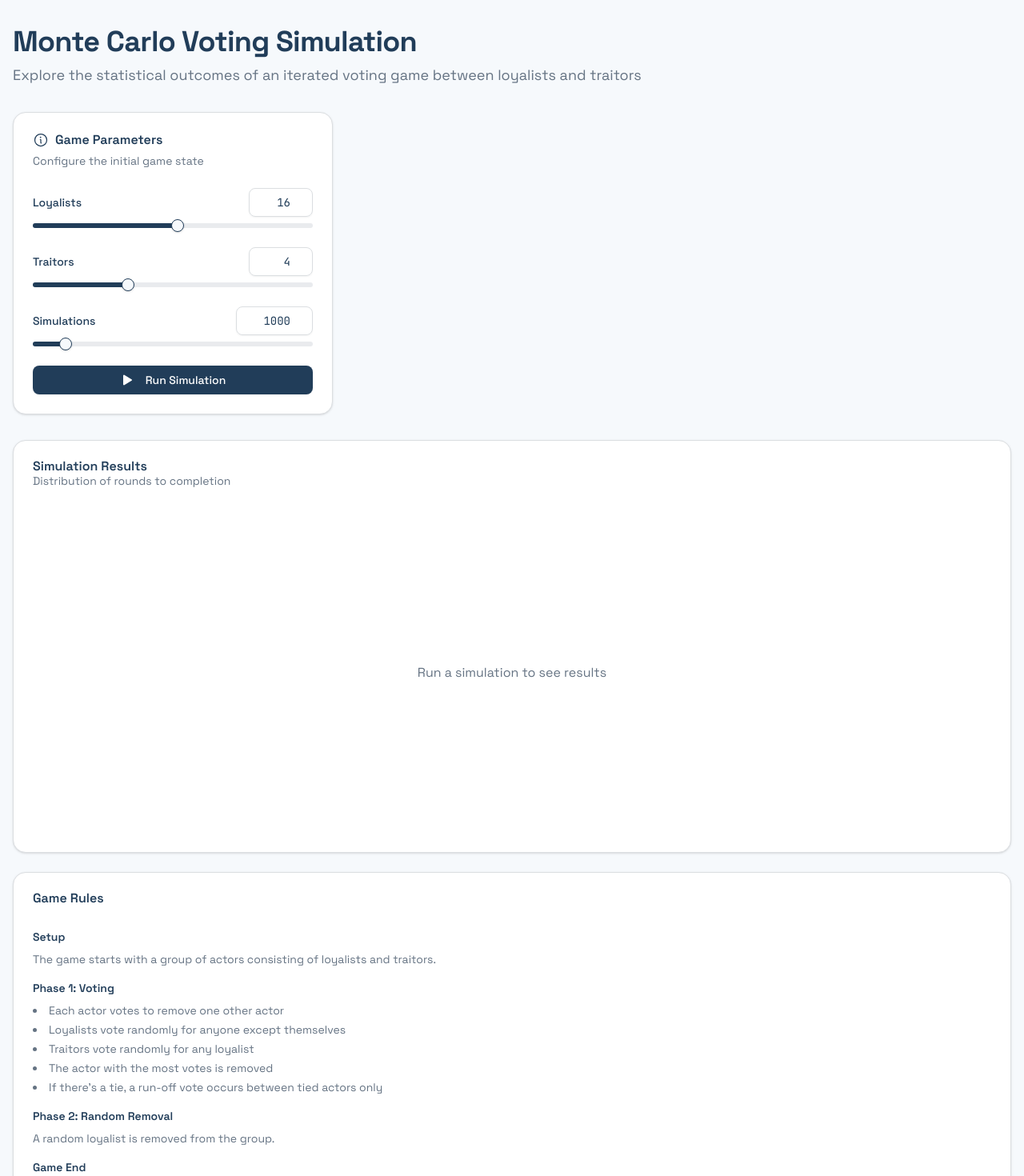
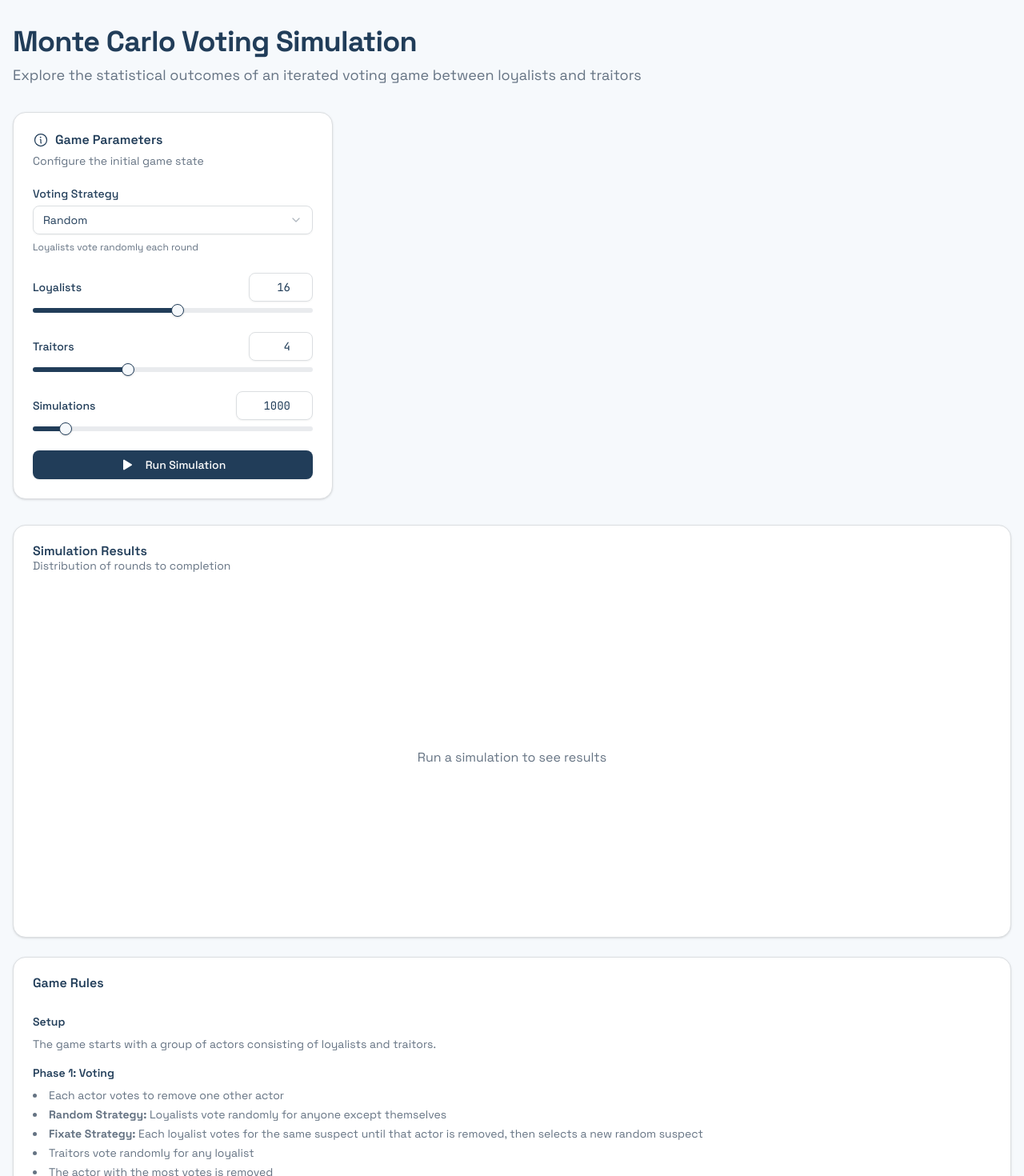
Before and after one commit to bmordue/voting-rings, a React (Vite) app: page / in a window 1280 px wide. Shown: the top 1470 px of the page at 80% size. Built offline with nearby package versions, Linux system fonts and the light colour scheme.

Commit message:
Add UI for game type selection and update documentation
Co-authored-by: bmordue <1223210+bmordue@users.noreply.github.com>

```diff
--- a/src/App.tsx
+++ b/src/App.tsx
@@ -7,9 +7,10 @@ import { Slider } from '@/components/ui/slider';
 import { Progress } from '@/components/ui/progress';
 import { Dialog, DialogContent, DialogDescription, DialogHeader, DialogTitle, DialogTrigger } from '@/components/ui/dialog';
 import { Tabs, TabsContent, TabsList, TabsTrigger } from '@/components/ui/tabs';
+import { Select, SelectContent, SelectItem, SelectTrigger, SelectValue } from '@/components/ui/select';
 import { Histogram } from '@/components/Histogram';
 import { GameDetails } from '@/components/GameDetails';
-import { runSimulation, calculateStatistics, VotingGame, SimulationResult } from '@/lib/voting-game';
+import { runSimulation, calculateStatistics, VotingGame, SimulationResult, type GameType } from '@/lib/voting-game';
 import { Play, ChartBar, Eye, ArrowClockwise, Info } from '@phosphor-icons/react';
 import { toast } from 'sonner';
 
@@ -17,6 +18,7 @@ function App() {
   const [loyalists, setLoyalists] = useState(16);
   const [traitors, setTraitors] = useState(4);
   const [iterations, setIterations] = useState(1000);
+  const [gameType, setGameType] = useState<GameType>('random');
   const [results, setResults] = useState<SimulationResult[]>([]);
   const [isRunning, setIsRunning] = useState(false);
   const [progress, setProgress] = useState(0);
@@ -45,7 +47,7 @@ function App() {
 
       await new Promise(resolve => setTimeout(resolve, 0));
 
-      const batchResults = runSimulation(currentBatchSize, loyalists, traitors);
+      const batchResults = runSimulation(currentBatchSize, loyalists, traitors, gameType);
       allResults.push(...batchResults);
 
       setProgress(((i + 1) / batches) * 100);
@@ -53,7 +55,7 @@ function App() {
 
     setResults(allResults);
 
-    const game = new VotingGame(loyalists, traitors);
+    const game = new VotingGame(loyalists, traitors, gameType);
     const gameResult = game.run();
     setSampleGame(gameResult);
 
@@ -94,6 +96,24 @@ function App() {
               <CardDescription>Configure the initial game state</CardDescription>
             </CardHeader>
             <CardContent className="space-y-6">
+              <div className="space-y-2">
+                <Label htmlFor="gameType">Voting Strategy</Label>
+                <Select value={gameType} onValueChange={(value: GameType) => setGameType(value)}>
+                  <SelectTrigger id="gameType" className="w-full">
+                    <SelectValue />
+                  </SelectTrigger>
+                  <SelectContent>
+                    <SelectItem value="random">Random</SelectItem>
+                    <SelectItem value="fixate">Fixate on Suspect</SelectItem>
+                  </SelectContent>
+                </Select>
+                <p className="text-xs text-muted-foreground">
+                  {gameType === 'random'
+                    ? 'Loyalists vote randomly each round'
+                    : 'Loyalists fixate on a suspect until removed'}
+                </p>
+              </div>
+
               <div className="space-y-2">
                 <div className="flex items-center justify-between">
                   <Label htmlFor="loyalists">Loyalists</Label>
@@ -295,7 +315,8 @@ function App() {
                 <h4 className="font-semibold mb-2">Phase 1: Voting</h4>
                 <ul className="list-disc list-inside space-y-1 text-muted-foreground">
                   <li>Each actor votes to remove one other actor</li>
-                  <li>Loyalists vote randomly for anyone except themselves</li>
+                  <li><strong>Random Strategy:</strong> Loyalists vote randomly for anyone except themselves</li>
+                  <li><strong>Fixate Strategy:</strong> Each loyalist votes for the same suspect until that actor is removed, then selects a new random suspect</li>
                   <li>Traitors vote randomly for any loyalist</li>
                   <li>The actor with the most votes is removed</li>
                   <li>If there's a tie, a run-off vote occurs between tied actors only</li>
```
